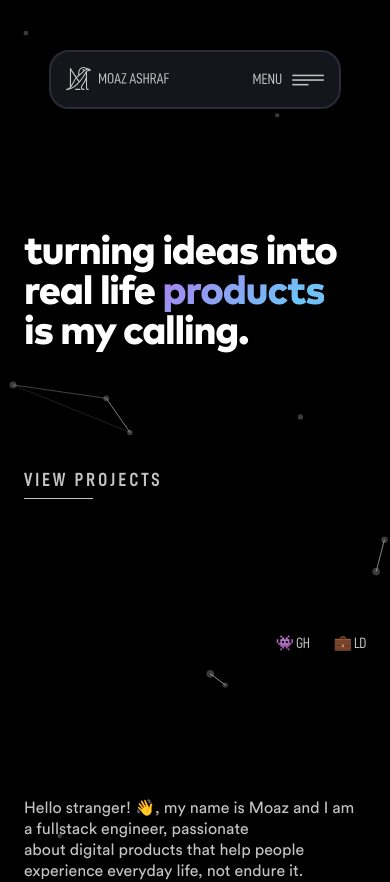
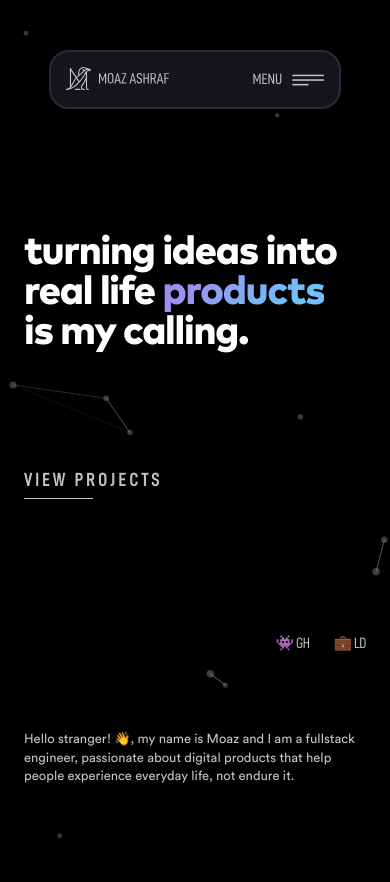
Before and after one commit to Moaazashraf/moazashraf, a Next.js app: page / in a window 390 px wide. After the commit the page ends 844 px from the top, so only its background shows below. Built offline with nearby package versions, Linux system fonts and the light colour scheme.

Commit message:
#7 responsive header footer

```diff
--- a/src/components/Header/Header.module.scss
+++ b/src/components/Header/Header.module.scss
@@ -9,7 +9,6 @@
     grid-column: 2 / 14;
     margin-top: $gutter_xxl;
     padding: 0 5.5rem;
-    z-index: 2;
 
     .heading {
       font-family: var(--font-mark-pro);
@@ -76,9 +75,9 @@
     .header_footer_paragraph {
       font-family: var(--font-circular);
       font-size: 1.6rem;
-      line-height: 130%;
+      line-height: 140%;
       color: $gray;
-      margin-top: $gutter_md;
+      display: block;
     }
   }
 }
@@ -113,6 +112,13 @@
       .heading {
         font-size: 6.5rem;
       }
+      .header_footer_paragraph {
+        font-size: 1.3rem;
+
+        br {
+          display: none;
+        }
+      }
     }
   }
 }
--- a/src/components/Header/Header.tsx
+++ b/src/components/Header/Header.tsx
@@ -5,9 +5,9 @@ import HeaderFooter from "./HeaderFooter/HeaderFooter";
 function Header() {
   return (
     <div className={styles.header_wrapper}>
-      <ParticlesComponent />
       <div className={styles.container}>
         <header className={styles.heading}>
+          <ParticlesComponent />
           <span>turning ideas into</span>
           <br />
           <span>real life </span>
@@ -17,11 +17,11 @@ function Header() {
         </header>
         <a className={styles.view_projects_btn}>VIEW PROJECTS</a>
         <HeaderFooter />
-        <div className={styles.header_footer_paragraph}>
+        <p className={styles.header_footer_paragraph}>
           Hello stranger! 👋, my name is Moaz and I am a fullstack engineer,
           passionate <br /> about digital products that help people experience
           everyday life, not endure it.
-        </div>
+        </p>
       </div>
     </div>
   );
--- a/src/components/Header/HeaderFooter/HeaderFooter.module.scss
+++ b/src/components/Header/HeaderFooter/HeaderFooter.module.scss
@@ -6,7 +6,7 @@
   display: flex;
   align-items: center;
   justify-content: flex-end;
-  margin: 14.8rem 0;
+  margin: 14.8rem 0 8rem 0;
   color: $gray;
 
   .links {
--- a/src/components/HomeComponent.tsx
+++ b/src/components/HomeComponent.tsx
@@ -2,6 +2,7 @@ import React from "react";
 import Preloader from "./Preloader/Preloader";
 import { Navbar } from "./Navbar/Navbar";
 import Header from "./Header/Header";
+import Projects from "./Projects/Projects";
 
 function HomeComponent() {
   return (
@@ -9,6 +10,7 @@ function HomeComponent() {
       {/* <Preloader /> */}
       <Navbar />
       <Header />
+      <Projects />
     </div>
   );
 }
--- a/src/components/Particles/Particles.tsx
+++ b/src/components/Particles/Particles.tsx
@@ -17,7 +17,7 @@ export const ParticlesComponent = () => {
     () => ({
       background: {
         color: {
-          value: "#000",
+          value: "transparent",
         },
       },
       fpsLimit: 120,
@@ -50,7 +50,7 @@ export const ParticlesComponent = () => {
           color: "#c4c4c4",
           distance: 150,
           enable: true,
-          opacity: 0.5,
+          opacity: 0.3,
           width: 1,
         },
         move: {
--- /dev/null
+++ b/src/components/Projects/Projects.tsx
@@ -0,0 +1,7 @@
+import React from "react";
+
+function Projects() {
+  return <></>;
+}
+
+export default Projects;
--- a/src/pages/_app.tsx
+++ b/src/pages/_app.tsx
@@ -13,7 +13,7 @@ const markPro = localFont({
 });
 
 const circular = localFont({
-  src: "./Circular Std Book.woff",
+  src: "./Circular Std Book.woff2",
   variable: "--font-circular",
 });
 
```
Also changed, not shown: src/pages/Circular Std Book.woff (deleted), src/pages/Circular Std Book.woff2 (added).
